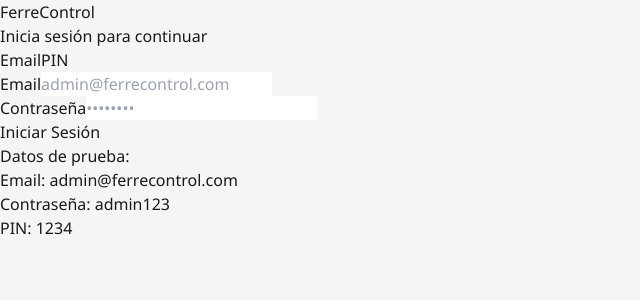
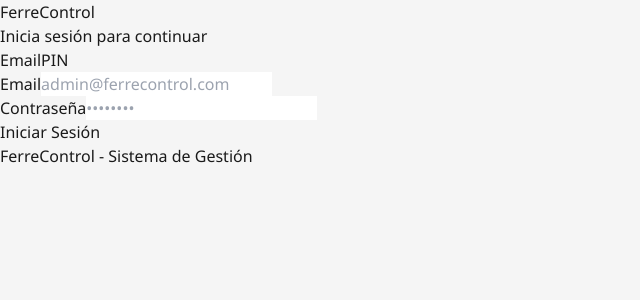
Before and after one commit to Starlyn131/FerreControl, a React (Vite) app in the folder ferrecontrol-frontend/: page /login in a window 1280 px wide. Shown: the top 300 px of the page, without its empty margins (0-640 px from the left). Built offline with nearby package versions, Linux system fonts and the light colour scheme; no server answers.

Commit message:
Remove test credentials from login page

```diff
--- a/ferrecontrol-frontend/src/pages/Login.jsx
+++ b/ferrecontrol-frontend/src/pages/Login.jsx
@@ -157,10 +157,7 @@ function Login() {
           </form>
 
           <div className="mt-4 p-3 bg-blue-50 rounded-lg text-sm text-blue-800">
-            <p className="font-semibold">Datos de prueba:</p>
-            <p>Email: admin@ferrecontrol.com</p>
-            <p>Contraseña: admin123</p>
-            <p>PIN: 1234</p>
+            <p className="font-semibold">FerreControl - Sistema de Gestión</p>
           </div>
         </div>
       </div>
```
